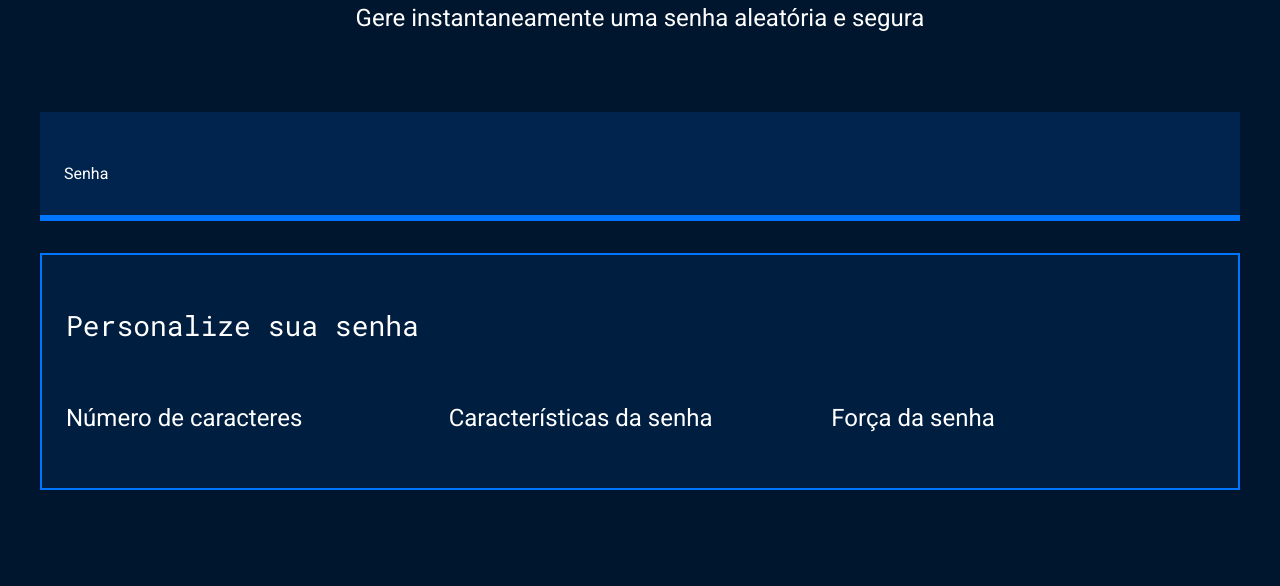
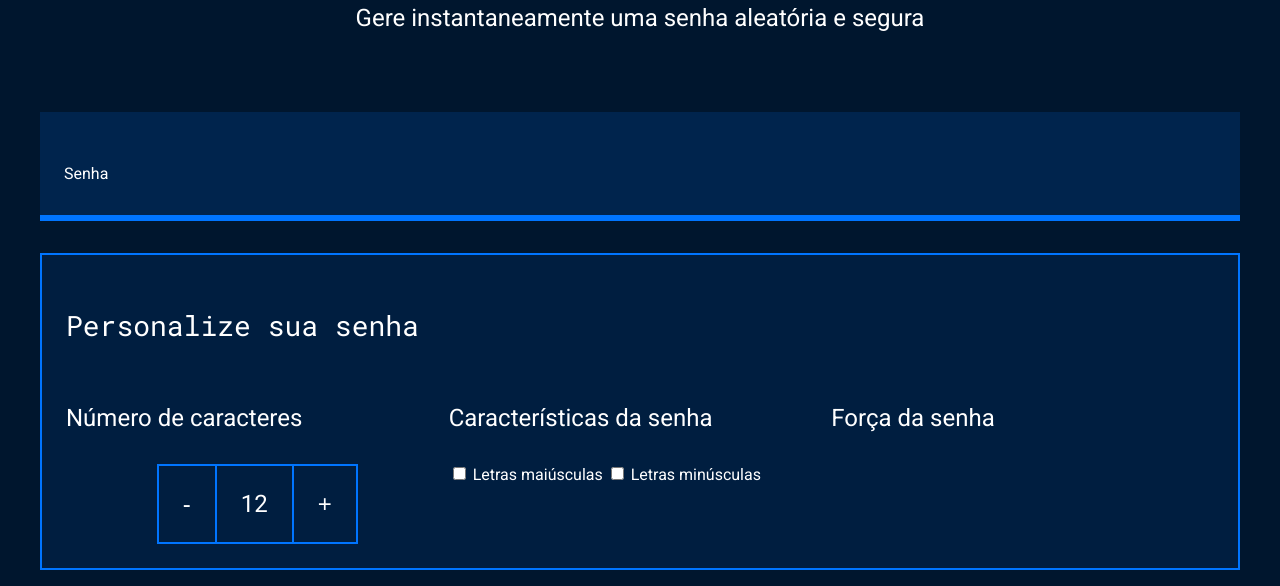
Before and after one commit to yyJuliaa/gerador-de-senhas-julia, a plain HTML site: page index.html in a window 1280 px wide. Shown: the part 214-800 px from the top of the page. Drawn offline with Linux system fonts and the light colour scheme.

Commit message:
começamos a aula 2

```diff
--- a/index.html
+++ b/index.html
@@ -4,7 +4,7 @@
 <head>
     <meta charset="UTF-8">
     <meta name="viewport" content="width=device-width, initial-scale=1.0">
-    <title>Gerador de senha</title>
+    <title>Gerador de senha - julia</title>
     <link rel="stylesheet" href="style.css">
 </head>
 
@@ -24,9 +24,18 @@
             <div class="parametro-coluna__senha">
                 <div class="parametro-senha">
                     <h4 class="parametro-senha__titulo">Número de caracteres</h4>
+                    <div class="parametro-senha-botoes">
+                        <button class="parametro-senha__botao">-</button>
+                        <p class="parametro-senha__texto">12</p>
+                        <button class="parametro-senha__botao">+</button>
+                    </div>
                 </div>
                 <div class="parametro-senha">
                     <h4 class="parametro-senha__titulo">Características da senha</h4>
+                      <input name="maiusculo" type="checkbox">
+    <label for="maiusculo">Letras maiúsculas</label>
+    <input name="minusculo" type="checkbox">
+    <label for="minusculo">Letras minúsculas</label>
                 </div>
                 <div class="parametro-senha">
                     <h4 class="parametro-senha__titulo">Força da senha</h4>
--- a/style.css
+++ b/style.css
@@ -1,6 +1,6 @@
 @import url('https://fonts.googleapis.com/css2?family=Roboto&family=Roboto+Mono&display=swap');
 
-:root{
+:root {
     --branco: white;
     --cor-de-fundo: #00162E;
     --fundo-senha: #00244D;
@@ -10,38 +10,38 @@
     --roboto-mono: 'Roboto Mono', monospace;
 }
 
-*{
+* {
     font-weight: 400;
 }
 
-body{
+body {
     color: var(--branco);
     background-color: var(--cor-de-fundo);
     font-family: var(--roboto);
 }
 
-.titulo-principal{
+.titulo-principal {
     font-family: var(--roboto-mono);
     font-size: 32px;
 }
 
-.titulo-secundario{
+.titulo-secundario {
     font-size: 24px;
 }
 
-.conteudo-titulo{
+.conteudo-titulo {
     text-align: center;
     margin-top: 80px;
 }
 
-.conteudo-senha{
+.conteudo-senha {
     margin-top: 80px;
     background: var(--fundo-senha);
     padding: 24px;
     border-bottom: 6px solid var(--borda);
 }
 
-#campo-senha{
+#campo-senha {
     background-color: var(--fundo-senha);
     border: none;
     color: var(--branco);
@@ -50,43 +50,67 @@ body{
     width: 70%;
 }
 
-#campo-senha:focus{
+#campo-senha:focus {
     outline: none;
 }
 
-.conteudo{
+.conteudo {
     max-width: 1200px;
     margin: 0 auto;
 }
 
-.parametro{
+.parametro {
     background-color: var(--fundo-texto);
     border: 2px solid var(--borda);
     margin-top: 32px;
     padding: 24px;
 }
 
-.parametro-titulo{
+.parametro-titulo {
     font-family: var(--roboto-mono);
     font-size: 28px;
 }
 
-.parametro-senha__titulo{
-    font-size:24px;
+.parametro-senha__titulo {
+    font-size: 24px;
 }
 
-.parametro-coluna__senha{
+.parametro-coluna__senha {
     display: flex;
     flex-direction: column;
     justify-content: center;
 }
-.parametro-senha{
+
+.parametro-senha {
     width: 50%;
     margin: 0 auto;
 }
 
+.parametro-senha-botoes {
+    display: flex;
+    justify-content: center;
+    cursor: pointer;
+}
+
+.parametro-senha__botao {
+    background-color: var(--fundo-texto);
+    color: var(--branco);
+    border: 2px solid var(--borda);
+    padding: 24px;
+    font-size: 24px;
+    cursor: pointer;
+}
+
+.parametro-senha__texto {
+    padding: 24px;
+    border-top: 2px solid var(--borda);
+    border-bottom: 2px solid var(--borda);
+    margin: 0;
+    font-size: 24px;
+}
+
 @media screen and (min-width: 768px) {
-    .parametro-coluna__senha{
+    .parametro-coluna__senha {
         flex-direction: row;
     }
 }
```
